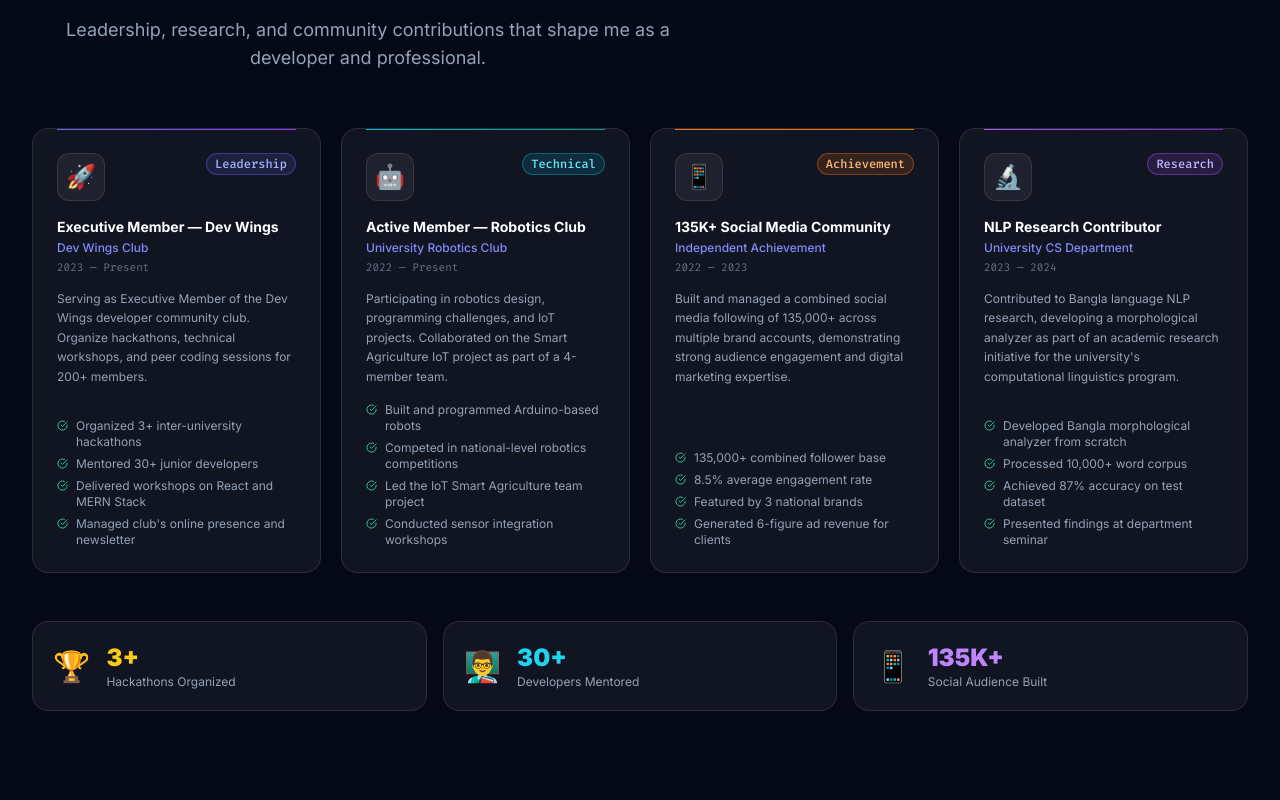
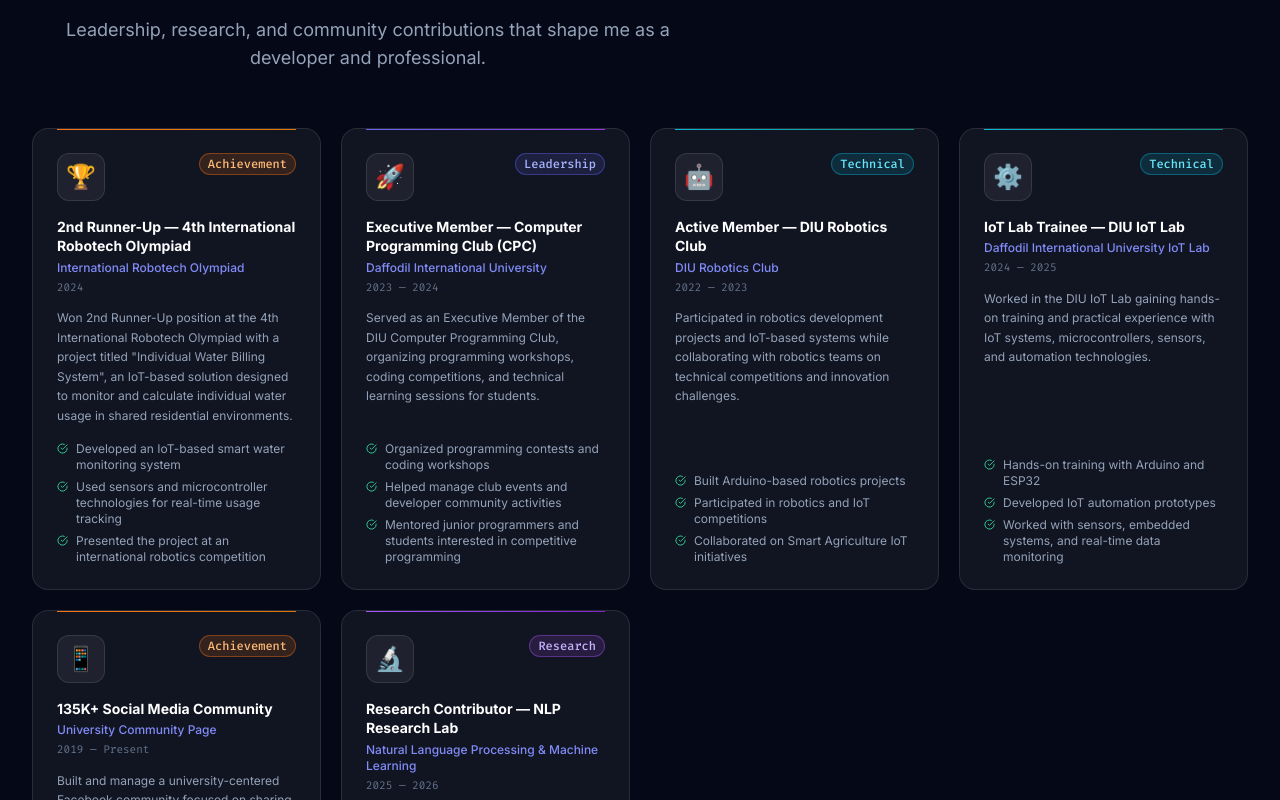
Before and after one commit to kibria-rafi/kibria_portfolio, a React (Vite) app: page / in a window 1280 px wide. Shown: the part 5360-6160 px from the top of the page. Built offline with nearby package versions, Linux system fonts and the light colour scheme; no server answers.

Commit message:
Add and Fix achivement and activity section

```diff
--- a/src/data/achievements.js
+++ b/src/data/achievements.js
@@ -5,67 +5,95 @@
 export const achievements = [
   {
     id: 1,
-    title: 'Executive Member — Dev Wings',
-    organization: 'Dev Wings Club',
-    duration: '2023 — Present',
+    title: '2nd Runner-Up — 4th International Robotech Olympiad',
+    organization: 'International Robotech Olympiad',
+    duration: '2024',
     description:
-      'Serving as Executive Member of the Dev Wings developer community club. Organize hackathons, technical workshops, and peer coding sessions for 200+ members.',
+      'Won 2nd Runner-Up position at the 4th International Robotech Olympiad with a project titled "Individual Water Billing System", an IoT-based solution designed to monitor and calculate individual water usage in shared residential environments.',
     highlights: [
-      'Organized 3+ inter-university hackathons',
-      'Mentored 30+ junior developers',
-      'Delivered workshops on React and MERN Stack',
-      'Managed club\'s online presence and newsletter',
+      'Developed an IoT-based smart water monitoring system',
+      'Used sensors and microcontroller technologies for real-time usage tracking',
+      'Presented the project at an international robotics competition',
+    ],
+    icon: '🏆',
+    color: 'from-orange-500 to-amber-600',
+    badge: 'Achievement',
+  },
+  {
+    id: 2,
+    title: 'Executive Member — Computer Programming Club (CPC)',
+    organization: 'Daffodil International University',
+    duration: '2023 — 2024',
+    description:
+      'Served as an Executive Member of the DIU Computer Programming Club, organizing programming workshops, coding competitions, and technical learning sessions for students.',
+    highlights: [
+      'Organized programming contests and coding workshops',
+      'Helped manage club events and developer community activities',
+      'Mentored junior programmers and students interested in competitive programming',
     ],
     icon: '🚀',
     color: 'from-primary-500 to-violet-600',
     badge: 'Leadership',
   },
   {
-    id: 2,
-    title: 'Active Member — Robotics Club',
-    organization: 'University Robotics Club',
-    duration: '2022 — Present',
+    id: 3,
+    title: 'Active Member — DIU Robotics Club',
+    organization: 'DIU Robotics Club',
+    duration: '2022 — 2023',
     description:
-      'Participating in robotics design, programming challenges, and IoT projects. Collaborated on the Smart Agriculture IoT project as part of a 4-member team.',
+      'Participated in robotics development projects and IoT-based systems while collaborating with robotics teams on technical competitions and innovation challenges.',
     highlights: [
-      'Built and programmed Arduino-based robots',
-      'Competed in national-level robotics competitions',
-      'Led the IoT Smart Agriculture team project',
-      'Conducted sensor integration workshops',
+      'Built Arduino-based robotics projects',
+      'Participated in robotics and IoT competitions',
+      'Collaborated on Smart Agriculture IoT initiatives',
     ],
     icon: '🤖',
     color: 'from-cyan-500 to-teal-600',
     badge: 'Technical',
   },
   {
-    id: 3,
+    id: 4,
+    title: 'IoT Lab Trainee — DIU IoT Lab',
+    organization: 'Daffodil International University IoT Lab',
+    duration: '2024 — 2025',
+    description:
+      'Worked in the DIU IoT Lab gaining hands-on training and practical experience with IoT systems, microcontrollers, sensors, and automation technologies.',
+    highlights: [
+      'Hands-on training with Arduino and ESP32',
+      'Developed IoT automation prototypes',
+      'Worked with sensors, embedded systems, and real-time data monitoring',
+    ],
+    icon: '⚙️',
+    color: 'from-cyan-500 to-teal-600',
+    badge: 'Technical',
+  },
+  {
+    id: 5,
     title: '135K+ Social Media Community',
-    organization: 'Independent Achievement',
-    duration: '2022 — 2023',
+    organization: 'University Community Page',
+    duration: '2019 — Present',
     description:
-      'Built and managed a combined social media following of 135,000+ across multiple brand accounts, demonstrating strong audience engagement and digital marketing expertise.',
+      'Built and manage a university-centered Facebook community focused on sharing academic updates, student resources, and campus information.',
     highlights: [
-      '135,000+ combined follower base',
-      '8.5% average engagement rate',
-      'Featured by 3 national brands',
-      'Generated 6-figure ad revenue for clients',
+      'Grew the community to 135,000+ followers',
+      'Increased engagement through targeted content strategies',
+      'Managed posts, analytics, and community interaction',
     ],
     icon: '📱',
     color: 'from-orange-500 to-amber-600',
     badge: 'Achievement',
   },
   {
-    id: 4,
-    title: 'NLP Research Contributor',
-    organization: 'University CS Department',
-    duration: '2023 — 2024',
+    id: 6,
+    title: 'Research Contributor — NLP Research Lab',
+    organization: 'Natural Language Processing & Machine Learning',
+    duration: '2025 — 2026',
     description:
-      'Contributed to Bangla language NLP research, developing a morphological analyzer as part of an academic research initiative for the university\'s computational linguistics program.',
+      'Contributing to research in Natural Language Processing and Machine Learning with a focus on Bangla language processing and computational linguistics.',
     highlights: [
-      'Developed Bangla morphological analyzer from scratch',
-      'Processed 10,000+ word corpus',
-      'Achieved 87% accuracy on test dataset',
-      'Presented findings at department seminar',
+      'Worked on NLP models and language processing techniques',
+      'Contributed to Bangla NLP research datasets and experiments',
+      'Collaborated with research teams on machine learning-based language analysis',
     ],
     icon: '🔬',
     color: 'from-violet-500 to-purple-700',
```
